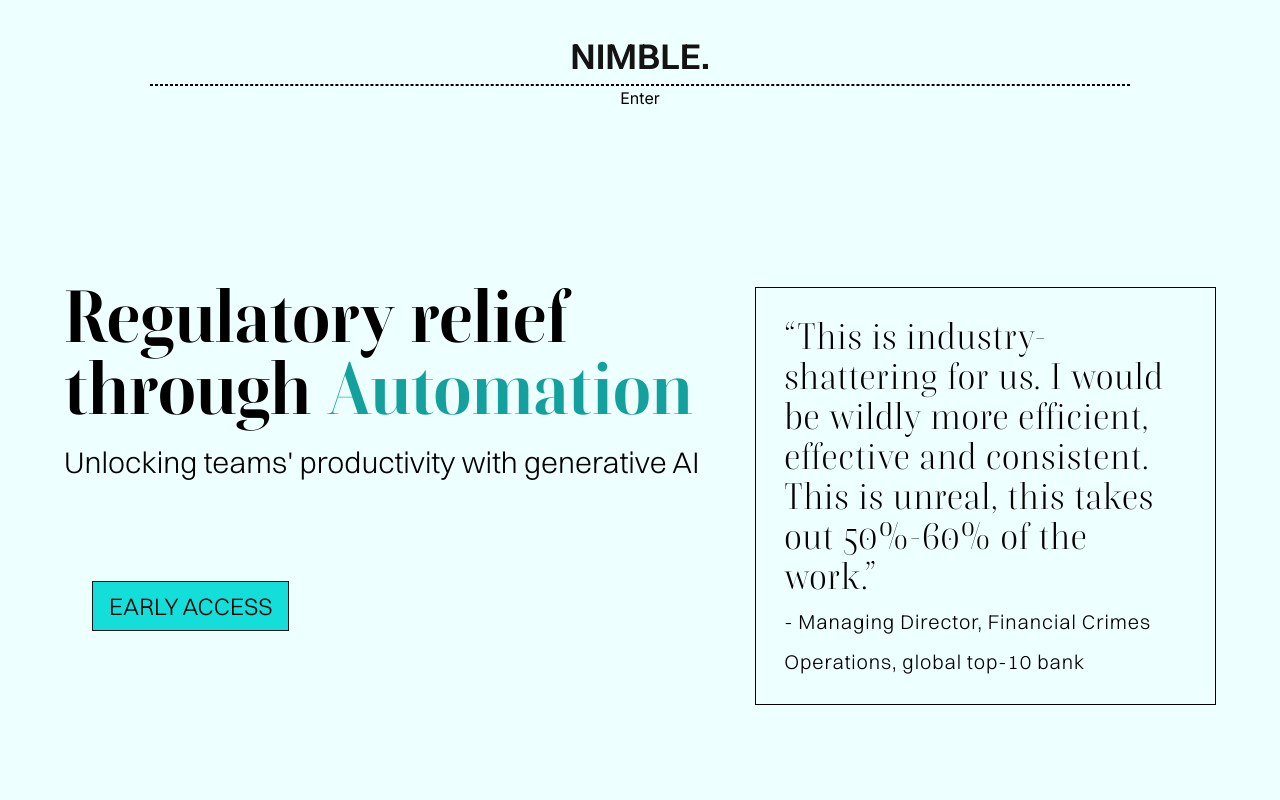
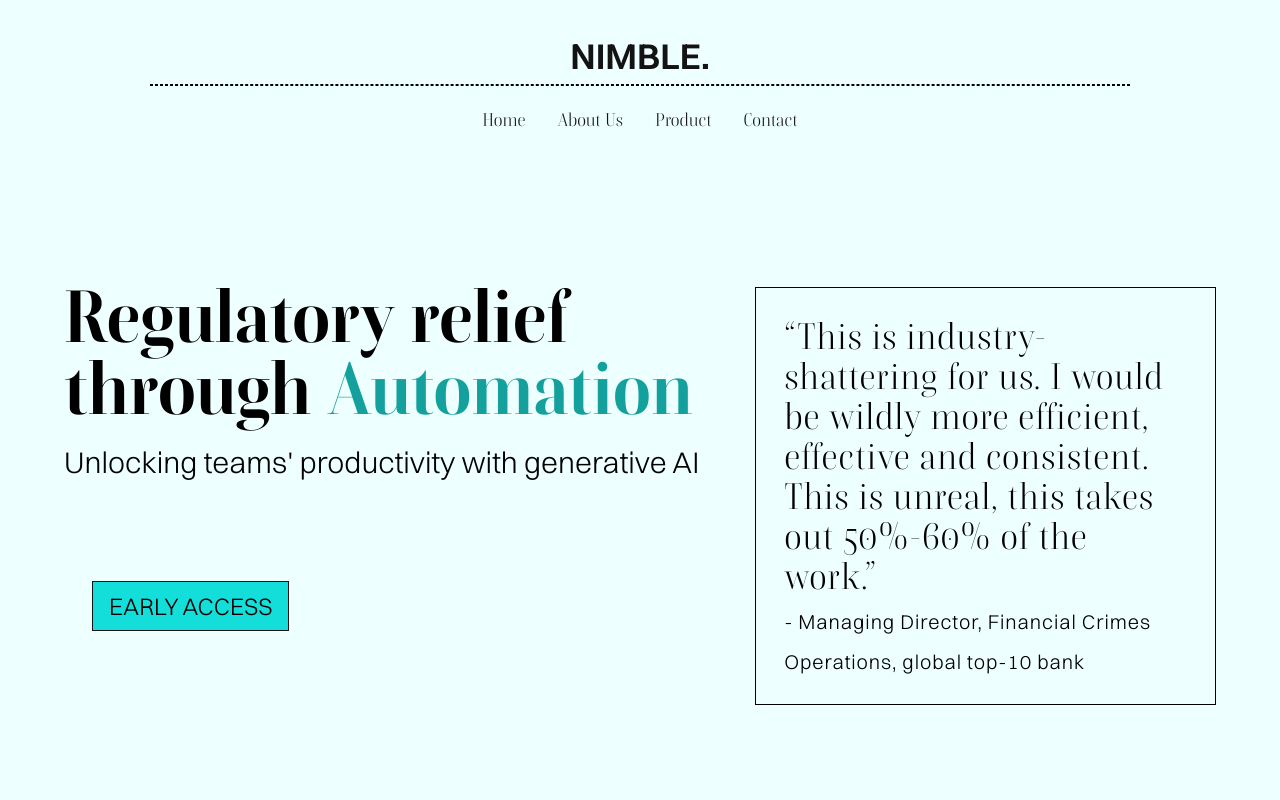
Before and after one commit to Nimble-MLs/nimble-website, a Next.js app: page / in a window 1280 px wide. Shown: the top 800 px of the page. Built offline with nearby package versions, Linux system fonts and the light colour scheme.

Commit message:
refactor: Update Navbar component with responsive menu functionality

```diff
--- a/src/components/ui/Navbar.tsx
+++ b/src/components/ui/Navbar.tsx
@@ -1,7 +1,23 @@
-const Navbar = () => {
+interface NavbarProps {
+    isMenuOpen: boolean;
+}
+const Navbar: React.FC<NavbarProps> = ({ isMenuOpen }) => {
     return (
-        <div>
-            Enter
+        <div className={`${isMenuOpen ? "block" : "hidden"} md:block  md:static absolute py-3 left-0 w-full bg-primary z-40`}>
+            <ul className="flex flex-col md:flex-row justify-center items-center font-boska md:text-lg text-4xl text-dark font-regular md:w-auto w-screen md:h-auto h-screen">
+                <li className="px-4 py-2 md:my-0 hover:bg-secondary">
+                    <a href="/" className="text-dark hover:text-dark">Home</a>
+                </li>
+                <li className="px-4 py-2 md:my-0 hover:bg-secondary">
+                    <a href="#about" className="text-dark-500 hover:text-dark">About Us</a>
+                </li>
+                <li className="px-4 py-2 md:my-0 hover:bg-secondary">
+                    <a href="#product" className="text-dark hover:text-dark">Product</a>
+                </li>
+                <li className="px-4 py-2 md:my-0 hover:bg-secondary">
+                    <a href="#contact" className="text-dark hover:text-dark">Contact</a>
+                </li>
+            </ul>
         </div>
     );
 }
```
